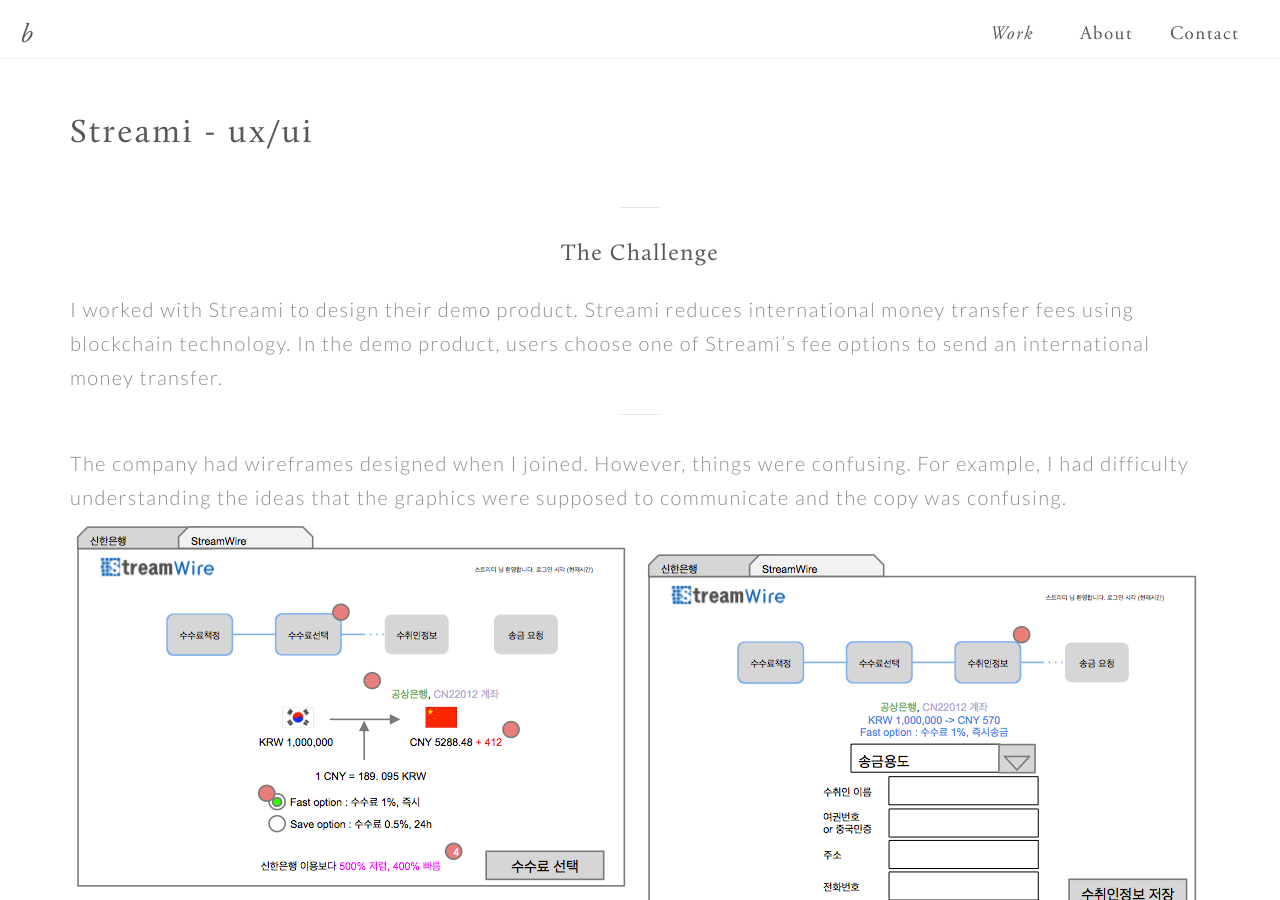
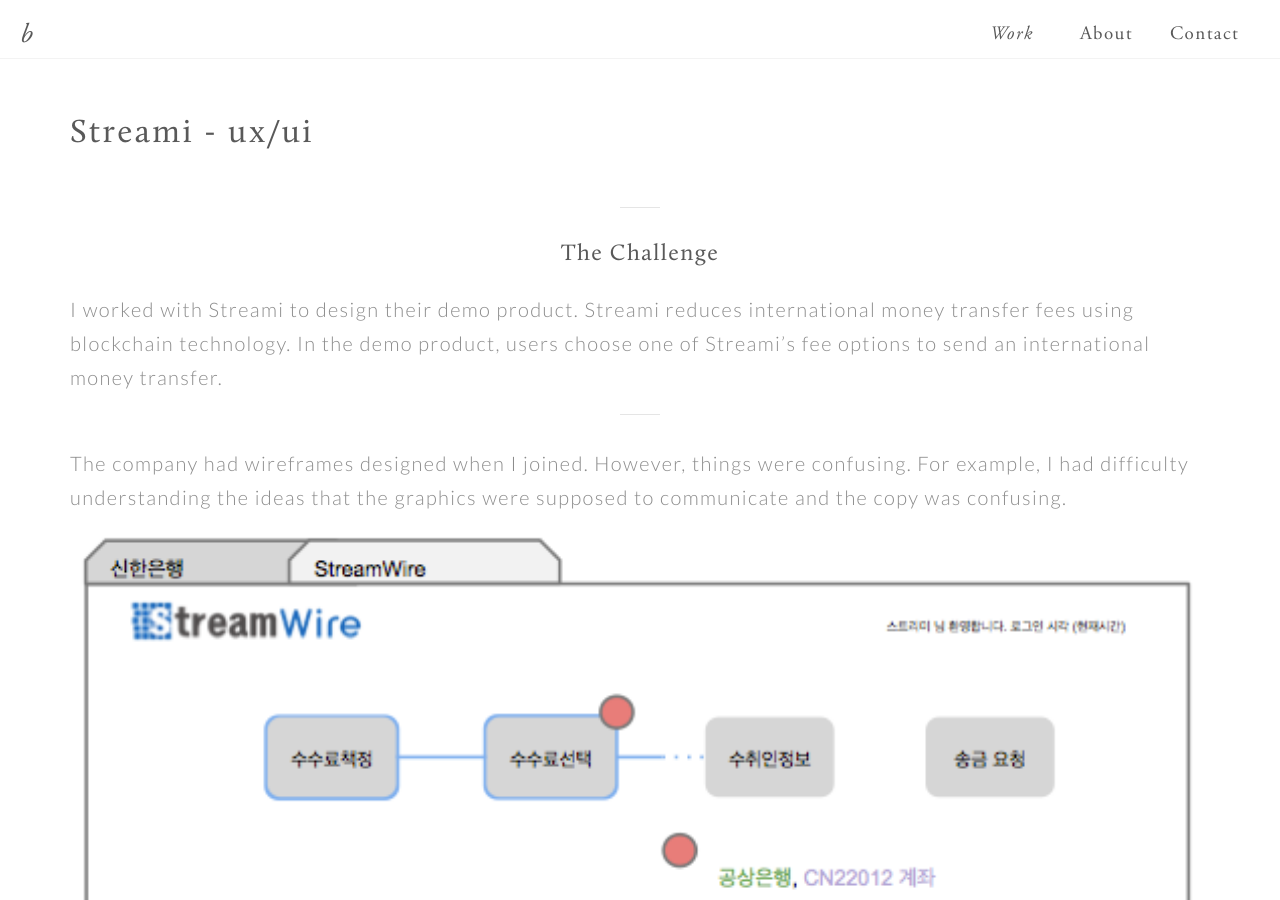
Before and after one commit to bkwon0402/bkwon0402.github.io, a Jekyll site: the page built from item/streami.md, in a window 1280 px wide and 900 px high. Built offline with Jekyll 4.4.1, drawn with Linux system fonts in a browser that asks for light colours.

Commit message:
css fixes

```diff
--- a/item/streami.md
+++ b/item/streami.md
@@ -12,8 +12,8 @@
 
 The company had wireframes designed when I joined. However, things were confusing. For example, I had difficulty understanding the ideas that the graphics were supposed to communicate and the copy was confusing.
 
-<img src="/images/streami1.png" style="margin-bottom: 55px">
-<img src="/images/streami2.png" style="">
+<img src="/images/streami1.png" style="width: 100%; margin-bottom: 55px">
+<img src="/images/streami2.png" style="width: 100%;">
 <p class="streamicaption">Original wireframes</p>
 
 <br>
```
